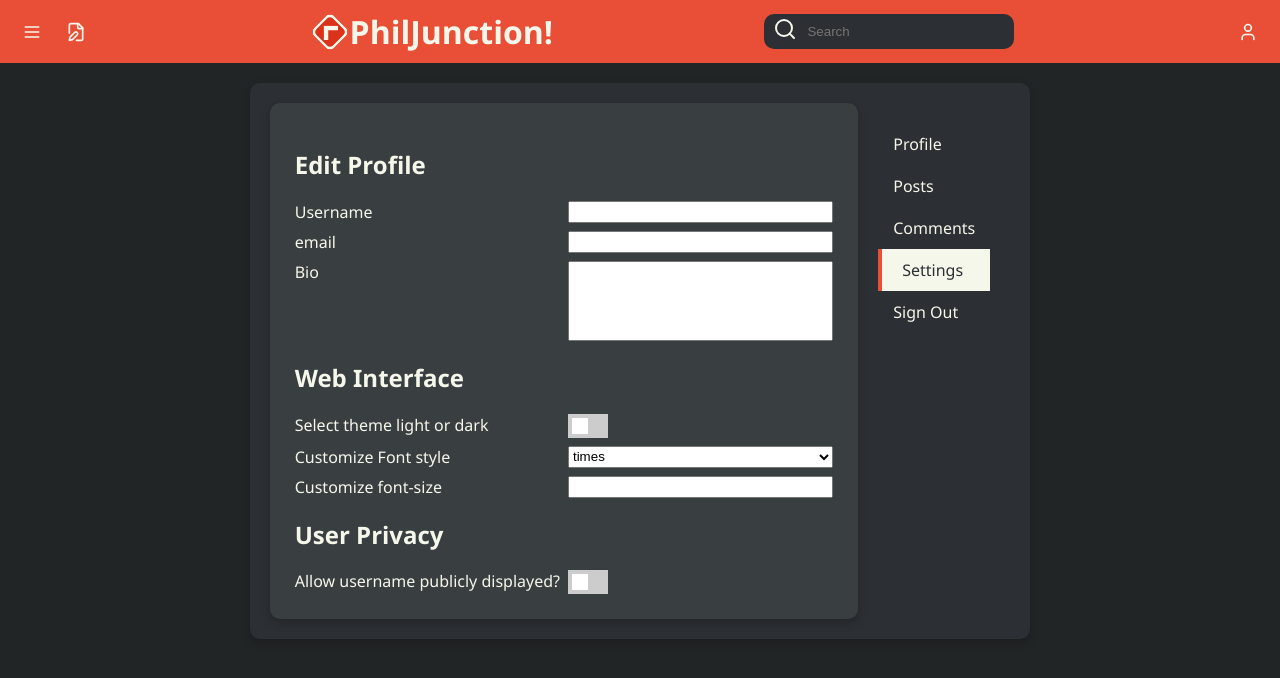
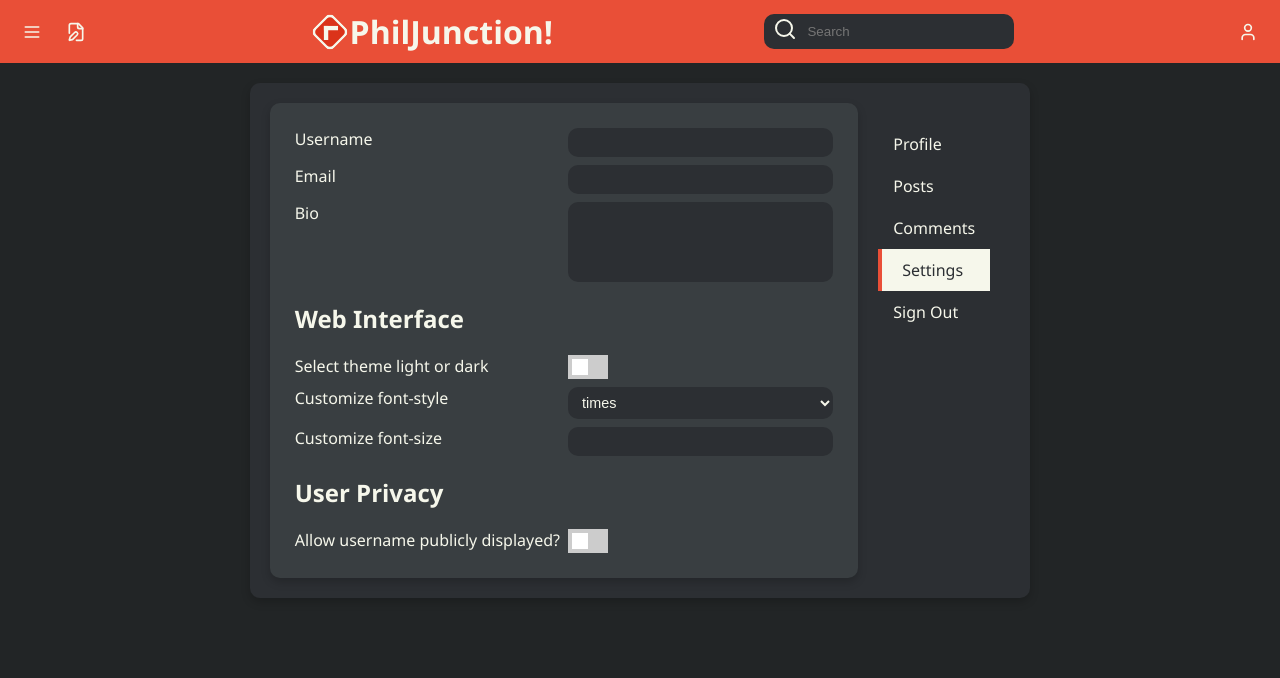
Before and after one commit to tonishii/PhilJunction, a React (Vite) app: page /profile/settings in a window 1280 px wide. Shown: the top 678 px of the page. Built offline with nearby package versions, Linux system fonts and the light colour scheme.

Commit message:
Addded styles to setting inputs.

```diff
--- a/src/pages/profile/comments.tsx
+++ b/src/pages/profile/comments.tsx
@@ -8,7 +8,6 @@ export default function UserComments({
 }) {
   return (
     <div className="user-comments-container">
-      <h1>History</h1>
       {userComments.map((comment) =>
         <Comment comment={comment} />
       )}
--- a/src/pages/profile/info.tsx
+++ b/src/pages/profile/info.tsx
@@ -14,7 +14,6 @@ export default function ProfileInfo({
 }) {
   return(
     <div>
-      <h1 className="profile-title">Profile</h1>
       <div className="profile-icon-container">
         <img src={icon} alt="icon" className="profile-icon"/>
         <NavLink to="/profile/settings">
--- a/src/pages/profile/settings.tsx
+++ b/src/pages/profile/settings.tsx
@@ -3,12 +3,11 @@ import Toggleswitch from "@/components/toggleswitch"
 export default function Settings() {
   return (
     <div className="settings-container">
-      <h2>Edit Profile</h2>
       <section>
         <label htmlFor="username">Username</label>
         <input type="text" id="username" name="username"></input>
 
-        <label htmlFor="email">email</label>
+        <label htmlFor="email">Email</label>
         <input type="text" id="email" name="email"></input>
 
         <label htmlFor="bio">Bio</label>
@@ -20,7 +19,7 @@ export default function Settings() {
         <label htmlFor="theme">Select theme light or dark</label>
         <Toggleswitch name="theme" />
 
-        <label htmlFor="font-style">Customize Font style</label>
+        <label htmlFor="font-style">Customize font-style</label>
         <select name="font-style" id="font-style">
           <option value="times">times</option>
           <option value="roman">roman</option>
--- a/src/styles/global.css
+++ b/src/styles/global.css
@@ -20,8 +20,7 @@ a {
     text-decoration: none;
 }
 
-.header-text,
-.profile-text {
+.header-text {
     color: #F6F7EB;
     font-weight: bold;
     margin: 0;
--- a/src/styles/post-styles.css
+++ b/src/styles/post-styles.css
@@ -9,8 +9,8 @@
 .user-posts-container {
   display: flex;
   flex-direction: column;
-  gap: 30px;
-  margin-top: 70px;
+  gap: 20px;
+  margin-top: 20px;
 }
 
 .post-link {
@@ -189,8 +189,8 @@
 /* Small Post */
 .smallpost-container {
   min-height: 150px;
-  min-height: 200px;
-  max-width: 300px;
+  min-width: 250px;
+  max-width: 350px;
 }
 
 .smallpost-header {
--- a/src/styles/profile-styles.css
+++ b/src/styles/profile-styles.css
@@ -34,10 +34,6 @@
 
 .profile-username, .profile-email {
     margin: 0px;
-}
-
-.profile-title {
-    margin: 0px 0px 20px;
 }
 
 .profile-description {
@@ -96,7 +92,7 @@
 }
 
 
-/* User Post history */
+/* User-post history */
 .user-posts-container {
     display: flex;
     flex-direction: column;
@@ -125,7 +121,33 @@
     grid-template-columns: 1fr 1fr;
 }
 
+.settings-container input {
+    background-color: #2c2f33;
+    border-radius: 10px;
+    color: #F6F7EB;
+    padding: 7px 10px;
+    border: none;
+    outline: none;
+}
+
 .settings-container textarea {
+    background-color: #2c2f33;
+    border-radius: 10px;
+    color: #F6F7EB;
+    padding: 7px 10px;
+    border: none;
     resize: none;
     min-height: 5rem;
+    outline: none;
 }
+
+.settings-container select {
+    background-color: #2c2f33;
+    border-radius: 10px;
+    padding: 7px 10px;
+    font-size: 0.9rem;
+    gap: 10px;
+    border: none;
+    color: #F6F7EB;
+    outline: none;
+}
--- a/src/styles/search-styles.css
+++ b/src/styles/search-styles.css
@@ -76,8 +76,6 @@
 }
 
 .search-body select {
-    display: flex;
-    align-items: center;
     background-color: #2c2f33;
     border-radius: 10px;
     padding: 7px 10px;
```
